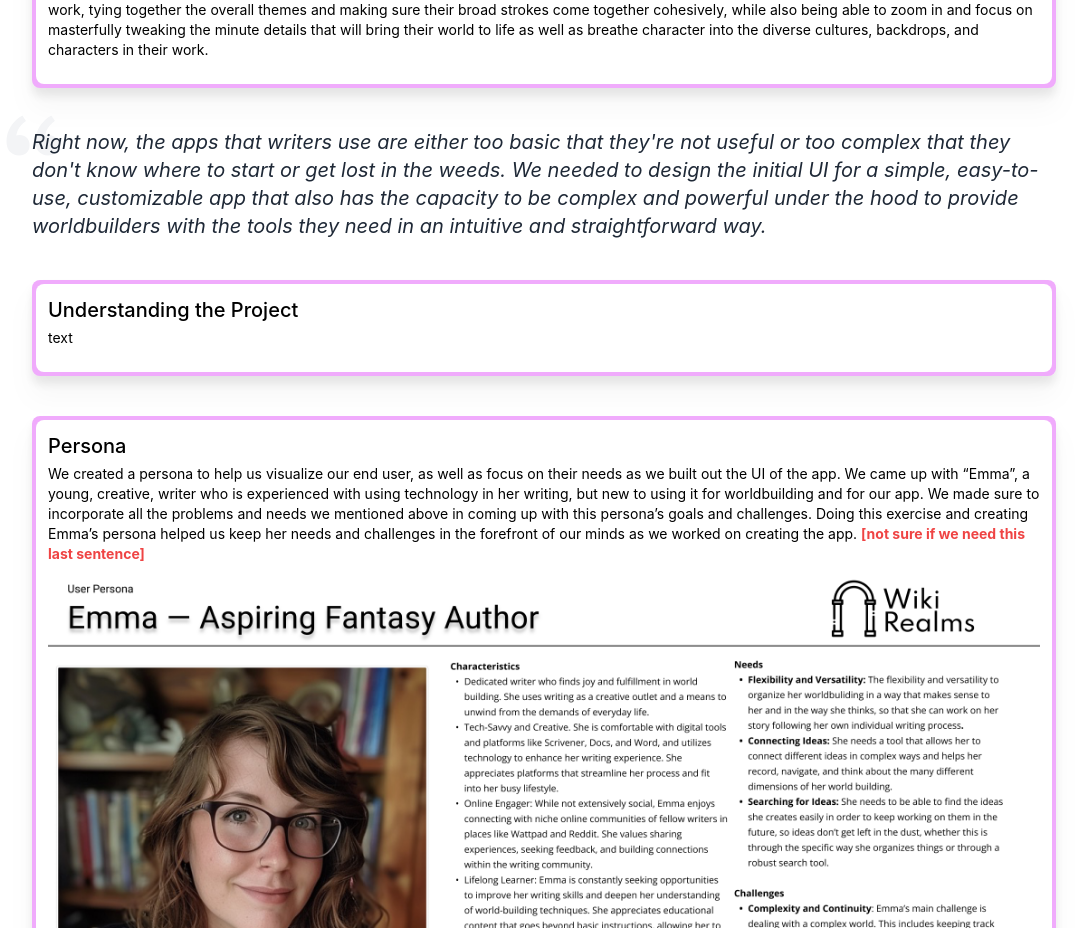
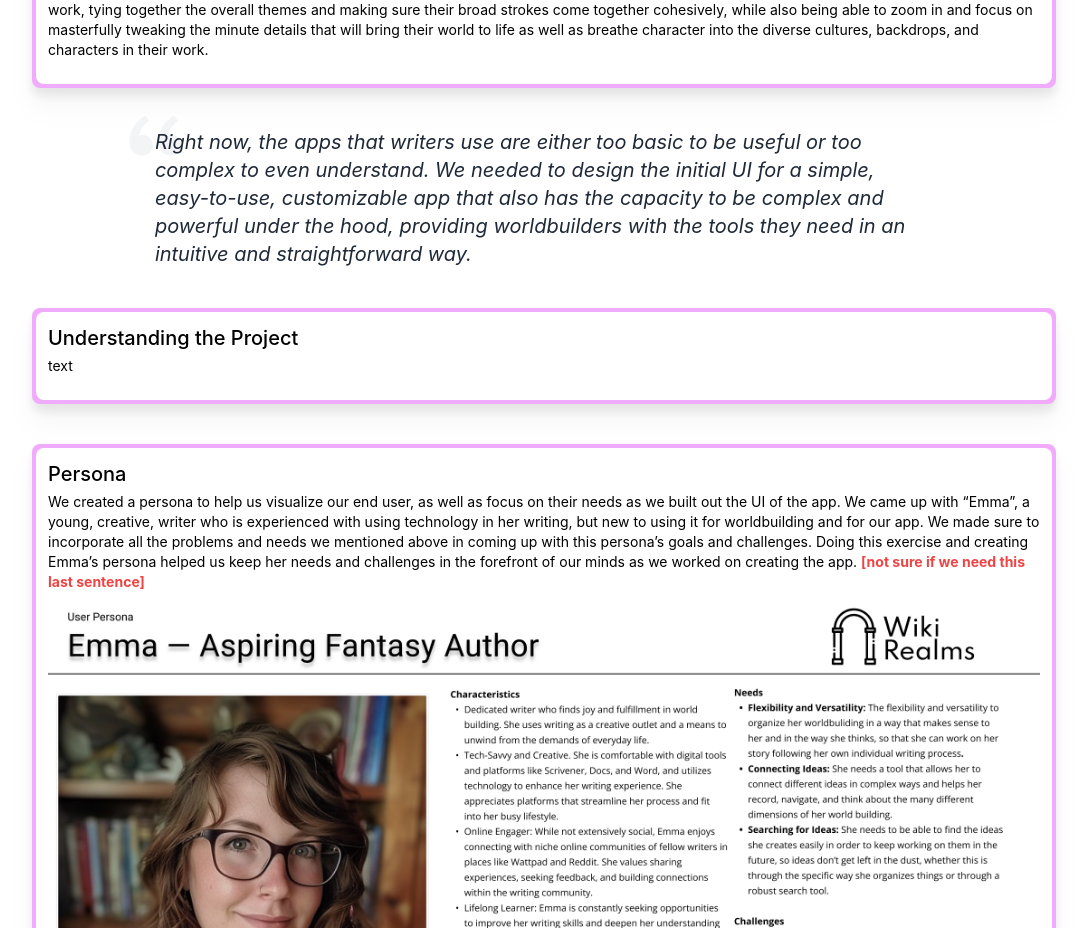
Before and after one commit to davemurdock55/wiki-realms-ui-case-study, a React (Create React App) app: page / in a window 1280 px wide. Shown: the part 960-1888 px from the top of the page, without its empty margins (96-1183 px from the left). Built offline with nearby package versions, Linux system fonts and the light colour scheme; a web font is replaced by a local one.

Commit message:
Decreased width of problem statement

```diff
--- a/src/components/ProblemStatement.tsx
+++ b/src/components/ProblemStatement.tsx
@@ -2,7 +2,7 @@ import React from "react";
 
 export default function ProblemStatement() {
   return (
-    <blockquote className="relative">
+    <blockquote className="relative mx-[12%]">
       <svg className="absolute text-gray-100 -top-6 -start-8 size-16 dark:text-gray-700" width="16" height="16" viewBox="0 0 16 16" fill="none" xmlns="http://www.w3.org/2000/svg" aria-hidden="true">
         <path
           d="M7.39762 10.3C7.39762 11.0733 7.14888 11.7 6.6514 12.18C6.15392 12.6333 5.52552 12.86 4.76621 12.86C3.84979 12.86 3.09047 12.5533 2.48825 11.94C1.91222 11.3266 1.62421 10.4467 1.62421 9.29999C1.62421 8.07332 1.96459 6.87332 2.64535 5.69999C3.35231 4.49999 4.33418 3.55332 5.59098 2.85999L6.4943 4.25999C5.81354 4.73999 5.26369 5.27332 4.84476 5.85999C4.45201 6.44666 4.19017 7.12666 4.05926 7.89999C4.29491 7.79332 4.56983 7.73999 4.88403 7.73999C5.61716 7.73999 6.21938 7.97999 6.69067 8.45999C7.16197 8.93999 7.39762 9.55333 7.39762 10.3ZM14.6242 10.3C14.6242 11.0733 14.3755 11.7 13.878 12.18C13.3805 12.6333 12.7521 12.86 11.9928 12.86C11.0764 12.86 10.3171 12.5533 9.71484 11.94C9.13881 11.3266 8.85079 10.4467 8.85079 9.29999C8.85079 8.07332 9.19117 6.87332 9.87194 5.69999C10.5789 4.49999 11.5608 3.55332 12.8176 2.85999L13.7209 4.25999C13.0401 4.73999 12.4903 5.27332 12.0713 5.85999C11.6786 6.44666 11.4168 7.12666 11.2858 7.89999C11.5215 7.79332 11.7964 7.73999 12.1106 7.73999C12.8437 7.73999 13.446 7.97999 13.9173 8.45999C14.3886 8.93999 14.6242 9.55333 14.6242 10.3Z"
@@ -13,8 +13,8 @@ export default function ProblemStatement() {
       <div className="relative z-10">
         <p className="text-gray-800 sm:text-xl dark:text-white">
           <em>
-            Right now, the apps that writers use are either too basic that they're not useful or too complex that they don't know where to start or get lost in the weeds. We needed to design the
-            initial UI for a simple, easy-to-use, customizable app that also has the capacity to be complex and powerful under the hood to provide worldbuilders with the tools they need in an
+            Right now, the apps that writers use are either too basic to be useful or too complex to even understand. We needed to design the
+            initial UI for a simple, easy-to-use, customizable app that also has the capacity to be complex and powerful under the hood, providing worldbuilders with the tools they need in an
             intuitive and straightforward way.
           </em>
         </p>
```
